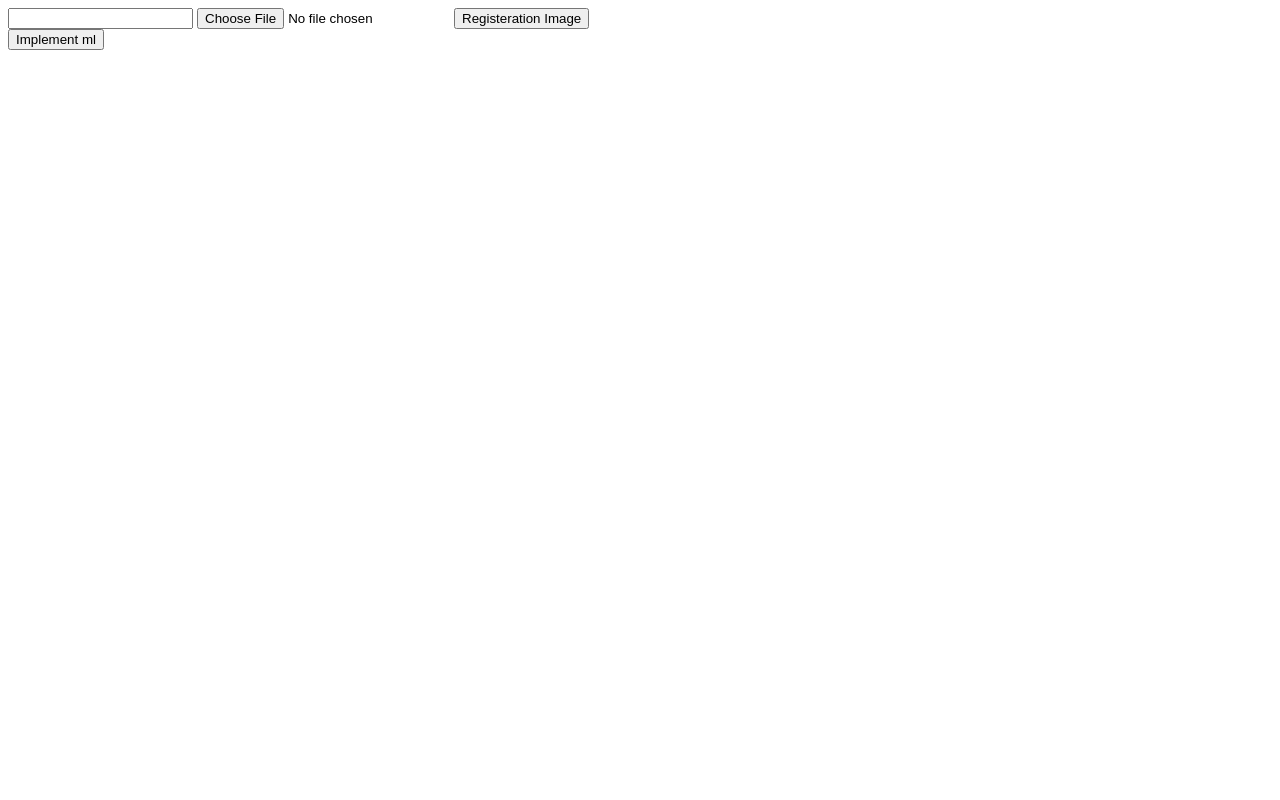
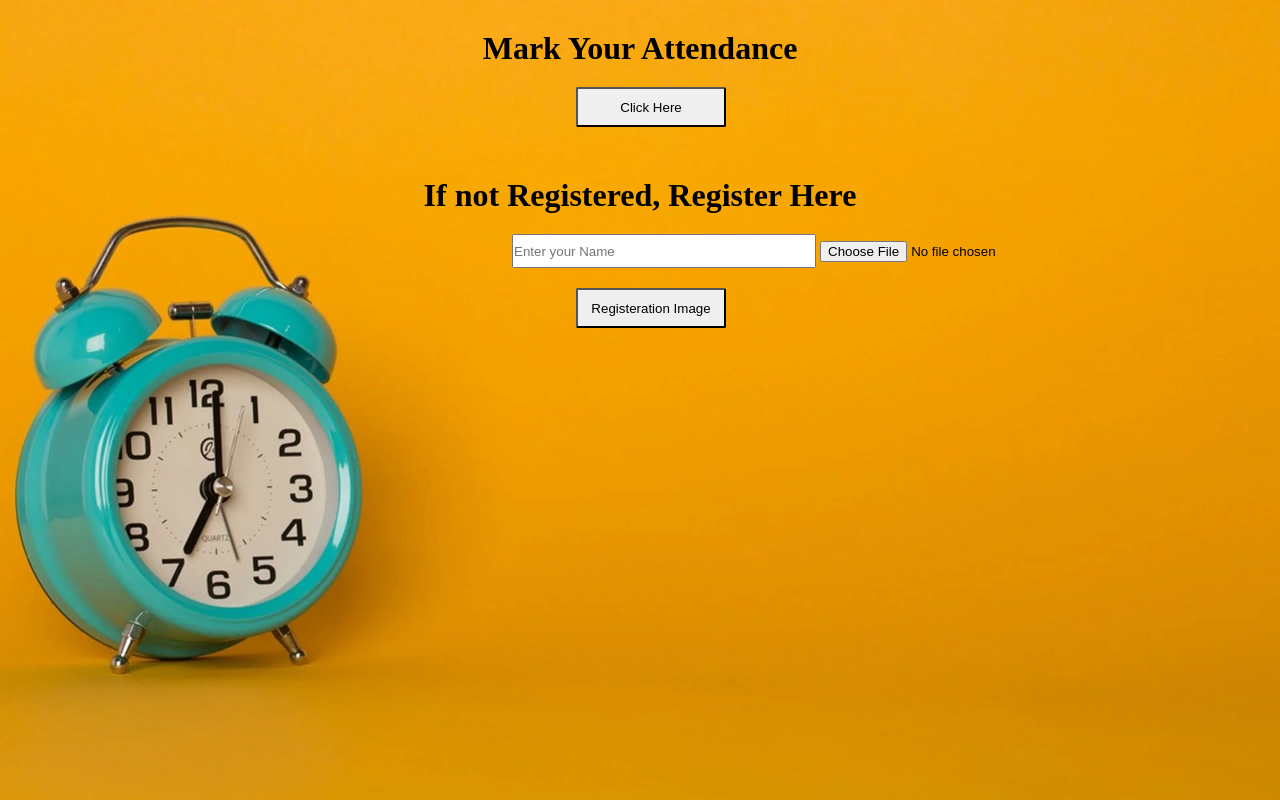
Before and after one commit to shubhi182001/shubhi_microsoft_facerecognition, a Flask app: page / in a window 1280 px wide. Run offline with Flask 2, Linux system fonts and the light colour scheme.

Commit message:
adding absic ui

```diff
--- a/Attendance.csv
+++ b/Attendance.csv
@@ -1,3 +1,3 @@
 
-SHUBHI,21:34:40
-RADHIKA,21:34:43
+ADITI,00:01:16
+SHUBHI,00:01:17
--- a/app.py
+++ b/app.py
@@ -53,5 +53,6 @@ def video():
     mimetype='multipart/x-mixed-replace; boundary=frame')
 
 
+
 if __name__ == "__main__":
     app.run(debug=True)
--- /dev/null
+++ b/static/styles/mainpage.css
@@ -0,0 +1,32 @@
+*{
+    margin: 0;
+    padding: 0;
+}
+
+body{
+    /* background-color: rgb(99, 99, 10); */
+    height: calc(100vh - 30px);
+    background-image: url("/static/backimage/clockbg.jpg");
+    background-size: 100% 100%;
+    background-repeat: no-repeat;
+}
+
+.mll{
+    margin-left: 45%;
+    height: 40px;
+    width: 150px;
+    /* padding: 20px; */
+    border-radius: 2px;
+    margin-top: 20px;
+}
+
+.txt{
+    /* display: flex; */
+    /* align-items: center;¿ */
+    margin-left: 40%;
+    height: 30px;
+    width: 300px;
+}
+/* .but{
+    mar
+} */
--- a/templates/index.html
+++ b/templates/index.html
@@ -4,16 +4,22 @@
     <meta charset="UTF-8">
     <meta http-equiv="X-UA-Compatible" content="IE=edge">
     <meta name="viewport" content="width=device-width, initial-scale=1.0">
+    <link rel= "stylesheet" type= "text/css" href= "{{ url_for('static',filename='styles/mainpage.css') }}">
     <title>Document</title>
 </head>
-<body>
-    <form action="/" method="POST"  enctype="multipart/form-data">
-        <input type="text" class="form-control" name="name"/>
-        <input type="file" class="form-control" name="imagefile"/>
-        <input type="submit" class="btn btn-primary" value="Registeration Image">
-    </form>
-    <form action="/video">
-        <input type="submit" name="Implement ml" value="Implement ml">
-    </form>
+<body >
+    <div class="heading"> <h1 style="text-align: center; margin-top: 30px;">Mark Your Attendance</h1></div>
+    <div>
+        <form action="/video">
+            <input type="submit" name="Implement ml" value="Click Here" class="mll">
+        </form>
+        <h1 style="text-align: center; margin-top: 50px; margin-bottom: 20px;">If not Registered, Register Here</h1>
+        <form action="/" method="POST"  enctype="multipart/form-data" class="form">
+            <input type="text" placeholder="Enter your Name" class="form-control txt" name="name"/>
+            <span style="height: 30px;"><input type="file" class="form-control" name="imagefile"/></span>
+            <div style="margin-top: 0px;"><input type="submit" class="btn btn-primary mll" value="Registeration Image"></div>
+        </form>
+
+    </div>
 </body>
 </html>
```
Also changed, not shown: static/backimage/clockbg.jpg (added), static/backimage/clockbg.webp (added), static/backimage/dark-blue.jpg (added).
